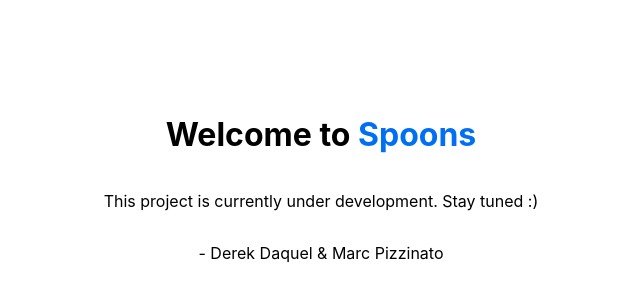
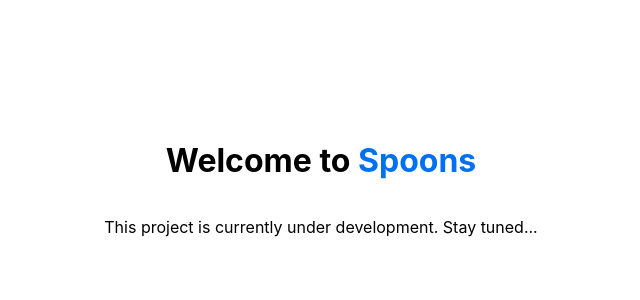
Before and after one commit to DRKDQLprojects/spoons, a Next.js app: page / in a window 1280 px wide. Shown: the part 214-514 px from the top of the page, without its empty margins (319-959 px from the left). Built offline with nearby package versions, Linux system fonts and the light colour scheme.

Commit message:
Small change

```diff
--- a/pages/index.tsx
+++ b/pages/index.tsx
@@ -7,7 +7,7 @@ const Home: NextPage = () => {
   return (
     <div className={styles.container}>
       <Head>
-        <title>Spoons | By Derek and Marc</title>
+        <title>Spoons by DRKDQL</title>
         <meta name="description" content="Online multiplayer version of the card game called Spoons" />
         <link rel="icon" href="/favicon.ico" />
       </Head>
@@ -16,8 +16,7 @@ const Home: NextPage = () => {
         <h1 className={styles.title}>
           Welcome to <span> Spoons</span>
         </h1>
-        <p> This project is currently under development. Stay tuned :)</p>
-        <p> - Derek Daquel & Marc Pizzinato</p>
+        <p> This project is currently under development. Stay tuned...</p>
       </main>
     </div>
   )
```
Also changed, not shown: .travis.yml (deleted), 2 other files (tests, documents, lock files or other folders).
